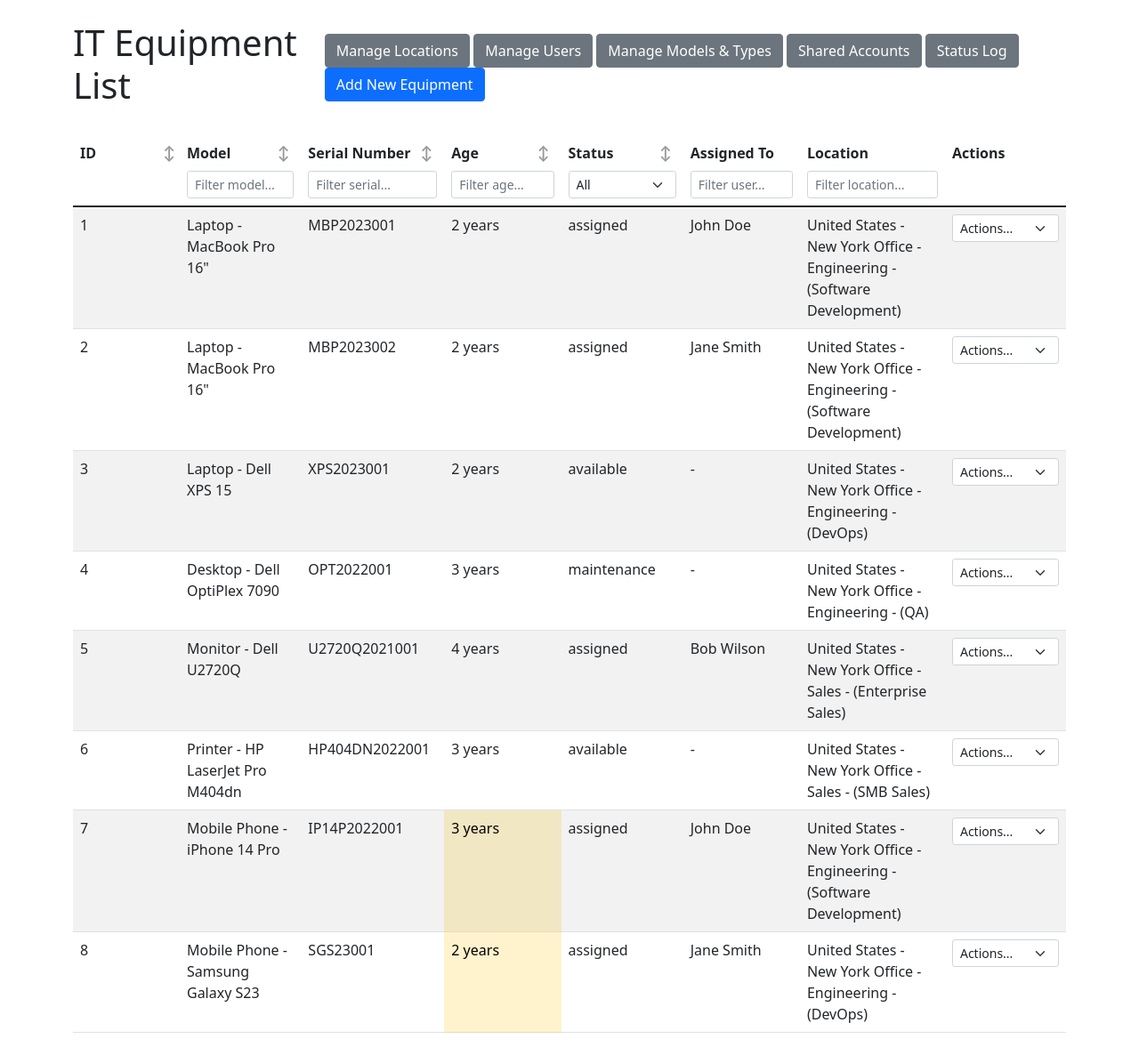
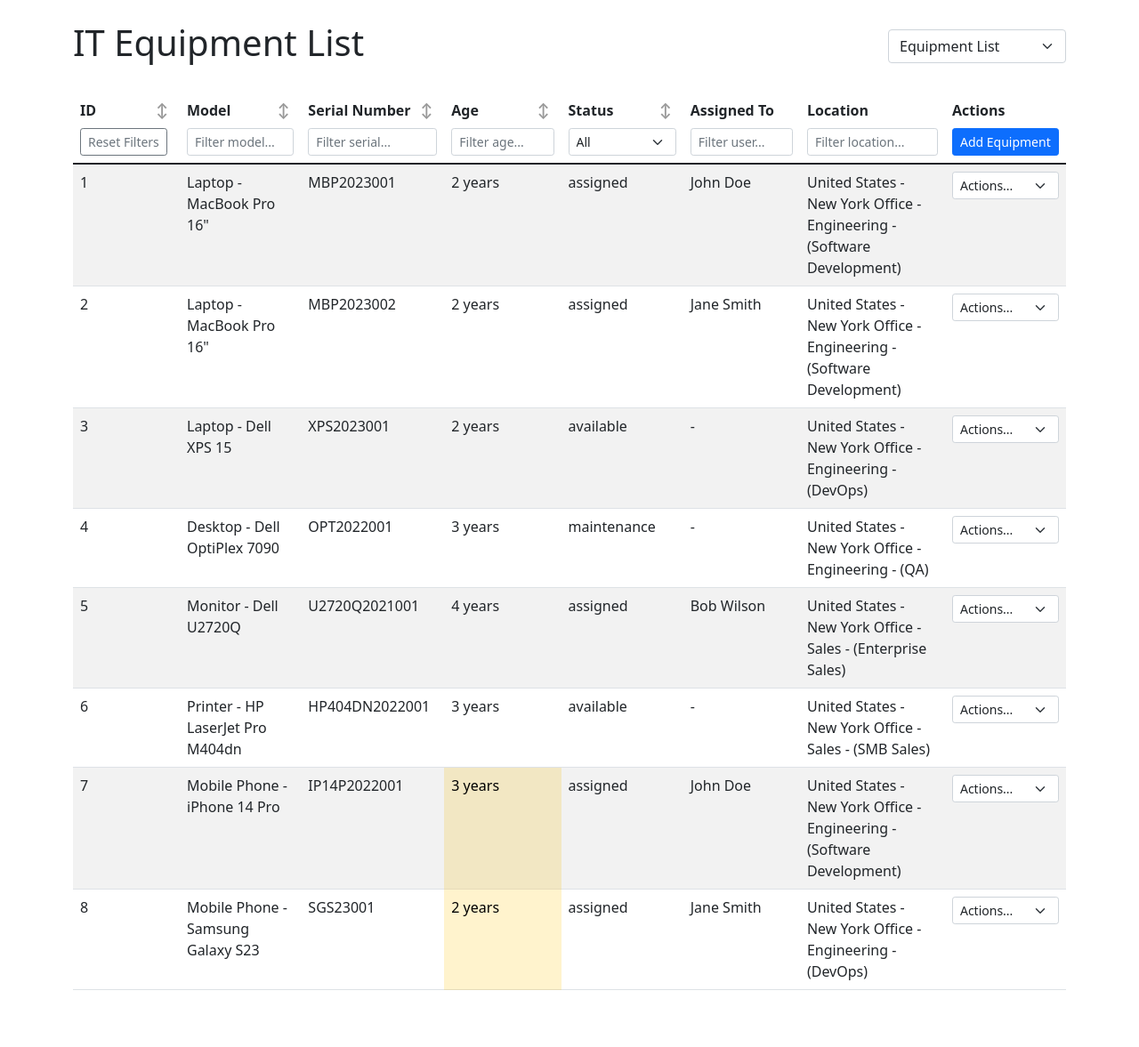
Before and after one commit to Gren-95/inv-managment, a PHP site: page / in a window 1280 px wide. Shown: the whole page at 89% size. After the commit the page ends 1113 px from the top, so only its background shows below. Run offline with PHP 8.4, Linux system fonts and the light colour scheme; data comes from the database, SQL or seed files in the repository.

Commit message:
added integrated way to navigate to phpmyadmin

```diff
--- a/src/views/equipment_list.php
+++ b/src/views/equipment_list.php
@@ -35,31 +35,45 @@
             min-width: 120px;
             max-width: 200px;
         }
+        .form-select:focus {
+            border-color: #0d6efd;
+            box-shadow: 0 0 0 0.25rem rgba(13, 110, 253, 0.25);
+        }
+        .btn-outline-secondary:focus {
+            box-shadow: 0 0 0 0.25rem rgba(108, 117, 125, 0.25);
+        }
     </style>
 </head>
 <body>
     <div class="container mt-4">
         <div class="d-flex justify-content-between align-items-center mb-4">
             <h1>IT Equipment List</h1>
-            <div>
-                <a href="?action=locations" class="btn btn-secondary">Manage Locations</a>
-                <a href="?action=users" class="btn btn-secondary">Manage Users</a>
-                <a href="?action=models_and_types" class="btn btn-secondary">Manage Models & Types</a>
-                <a href="?action=shared_accounts" class="btn btn-secondary">Shared Accounts</a>
-                <a href="?action=equipment_log" class="btn btn-secondary">Status Log</a>
-                <a href="?action=create" class="btn btn-primary">Add New Equipment</a>
+            <div class="d-flex align-items-center gap-3">
+                <select class="form-select" style="width: auto;" onchange="handlePageChange(this.value)">
+                    <option value="?action=list">Equipment List</option>
+                    <option value="?action=locations">Manage Locations</option>
+                    <option value="?action=users">Manage Users</option>
+                    <option value="?action=models_and_types">Manage Models & Types</option>
+                    <option value="?action=shared_accounts">Shared Accounts</option>
+                    <option value="?action=equipment_log">Status Log</option>
+                    <option value="phpmyadmin">Database Admin</option>
+                </select>
             </div>
         </div>
 
         <table class="table table-striped">
             <thead>
                 <tr>
-                    <th class="sortable" data-sort="id">ID</th>
+                    <th>
+                        <div class="sortable" data-sort="id">ID</div>
+                        <div class="mt-2">
+                            <button class="btn btn-outline-secondary btn-sm" onclick="resetFilters()">Reset Filters</button>
+                        </div>
+                    </th>
                     <th>
                         <div class="sortable" data-sort="model">Model</div>
                         <div class="mt-2">
-                            <input type="text" class="form-control form-control-sm filter-input"
-                                   data-column="model" placeholder="Filter model...">
+                            <input type="text" class="form-control form-control-sm filter-input" data-column="model" placeholder="Filter model...">
                         </div>
                     </th>
                     <th>
@@ -98,11 +112,14 @@
                     <th>
                         Location
                         <div class="mt-2">
-                            <input type="text" class="form-control form-control-sm filter-input"
-                                   data-column="location" placeholder="Filter location...">
+                            <input type="text" class="form-control form-control-sm filter-input" data-column="location" placeholder="Filter location..."></div>
+                    </th>
+                    <th>
+                        Actions
+                        <div class="mt-2">
+                            <a href="?action=create" class="btn btn-primary btn-sm">Add Equipment</a>
                         </div>
                     </th>
-                    <th>Actions</th>
                 </tr>
             </thead>
             <tbody>
@@ -150,6 +167,23 @@
     </div>
 
     <script>
+        function handlePageChange(value) {
+            if (value === 'phpmyadmin') {
+                window.open('http://' + window.location.hostname + ':8081', '_blank');
+            } else {
+                window.location.href = value;
+            }
+        }
+
+        // Set the current page in the select
+        document.addEventListener('DOMContentLoaded', function() {
+            const pageSelect = document.querySelector('select');
+            const currentUrl = window.location.search || '?action=list';
+            if (currentUrl !== 'phpmyadmin') {
+                pageSelect.value = currentUrl;
+            }
+        });
+
         function handleAction(select, id) {
             if (!select.value) return;
 
@@ -173,6 +207,13 @@
                 input.addEventListener('input', filterTable);
             });
 
+            window.resetFilters = function() {
+                filterInputs.forEach(input => {
+                    input.value = '';
+                });
+                filterTable();
+            };
+
             function filterTable() {
                 const filters = {};
                 filterInputs.forEach(input => {
@@ -182,15 +223,16 @@
                 tableRows.forEach(row => {
                     let show = true;
                     const cells = {
-                        model: row.cells[1].textContent,
-                        serial: row.cells[2].textContent,
-                        status: row.cells[3].textContent,
-                        assigned: row.cells[4].textContent,
-                        location: row.cells[5].textContent
+                        model: row.cells[1].textContent.toLowerCase(),
+                        serial: row.cells[2].textContent.toLowerCase(),
+                        age: row.cells[3].textContent.toLowerCase(),
+                        status: row.cells[4].textContent.toLowerCase(),
+                        assigned: row.cells[5].textContent.toLowerCase(),
+                        location: row.cells[6].textContent.toLowerCase()
                     };
 
                     Object.keys(filters).forEach(key => {
-                        if (filters[key] && !cells[key].toLowerCase().includes(filters[key])) {
+                        if (filters[key] && !cells[key].includes(filters[key])) {
                             show = false;
                         }
                     });
```
